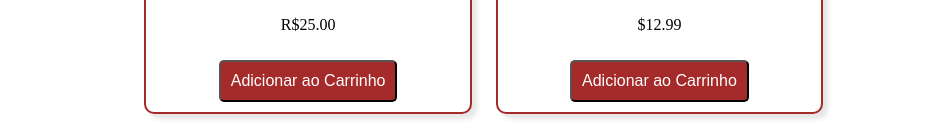
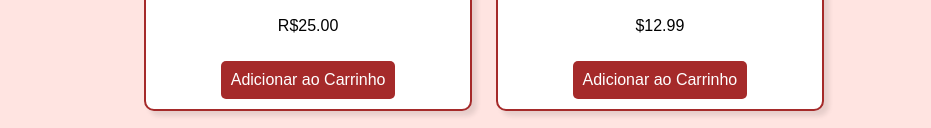
Before and after one commit to tiagocaldironi/tiagocaldironi.github.io, a plain HTML site: page index.html in a window 1280 px wide. Shown: the part 652-780 px from the top of the page, without its empty margins (0-931 px from the left). Drawn offline with Linux system fonts and the light colour scheme.

Commit message:
ajuste css

```diff
--- a/style.css
+++ b/style.css
@@ -1,10 +1,9 @@
-<style>
 		body {
 			background-color: #ffe4e1; /* Pink background */
 			font-family: Arial, sans-serif;
 		}
 
-		}
+
 
 		/* Show the submenu when hovering over the "Products" link */
 		.menu li:hover .submenu {
@@ -55,7 +54,7 @@
 
 		.button {
 			background-color: brown;
-	-m 		border: none;
+	 		border: none;
 			border-radius: 5px;
 			color: white;
 			cursor: pointer;
@@ -68,4 +67,3 @@
 		.button:hover {
 			background-color: #a52a2a; /* Darker brown hover state */
 		}
-	</style>
```
